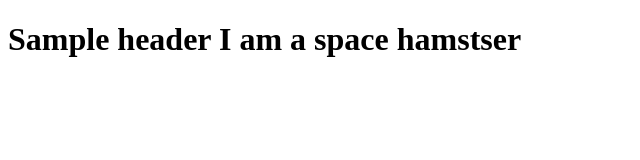
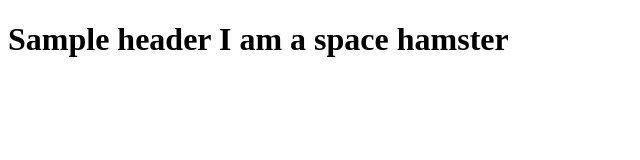
Before and after one commit to turtlesboulder/wdd230-1, a plain HTML site: page index.html in a window 1280 px wide. Shown: the full height of the page, 0-640 px from the left. Drawn offline with Linux system fonts and the light colour scheme.

Commit message:
Corrected spelling

```diff
--- a/index.html
+++ b/index.html
@@ -8,7 +8,7 @@
 </head>
 <body>
     <h1>
-        Sample header I am a space hamstser
+        Sample header I am a space hamster
     </h1>
 </body>
 </html>
```
